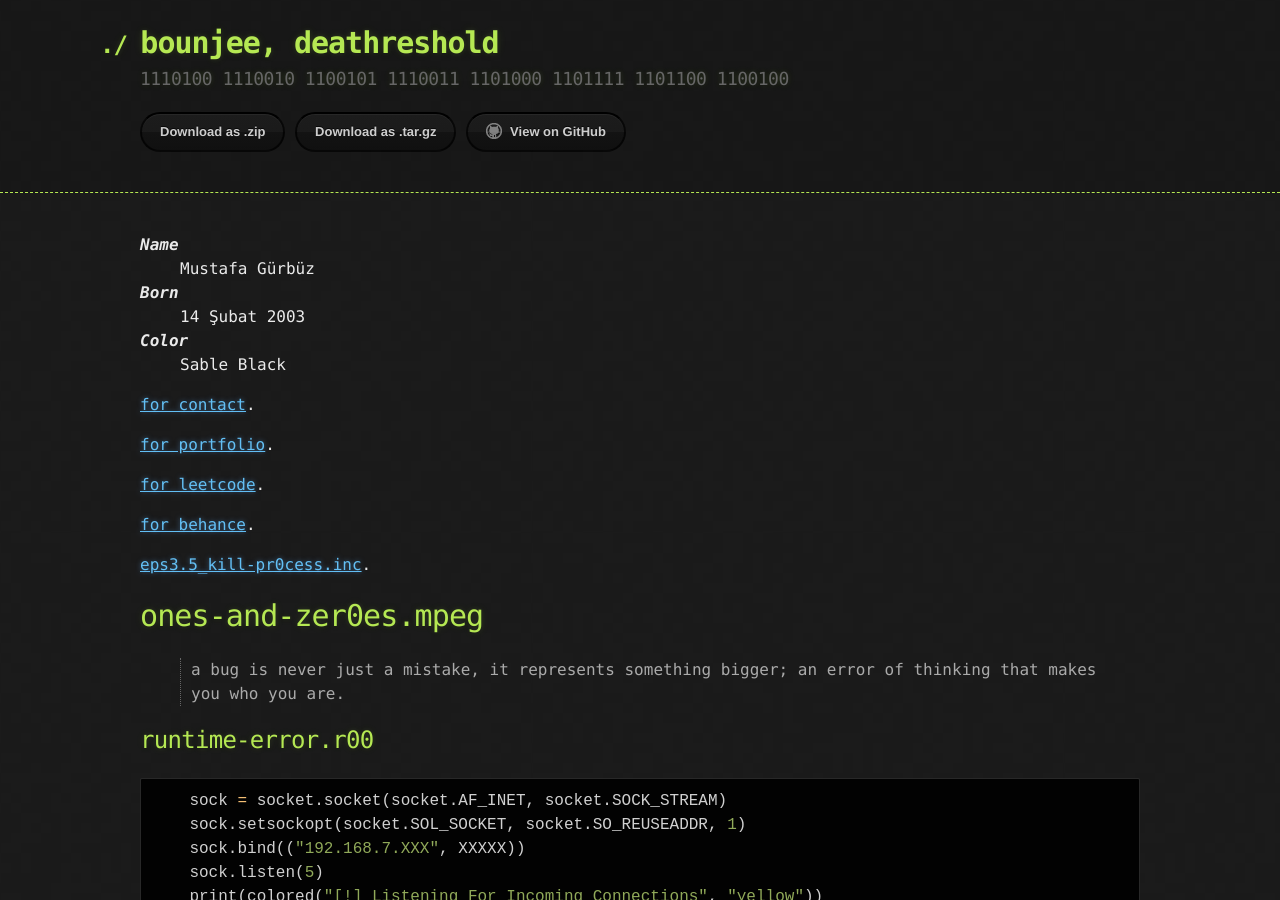
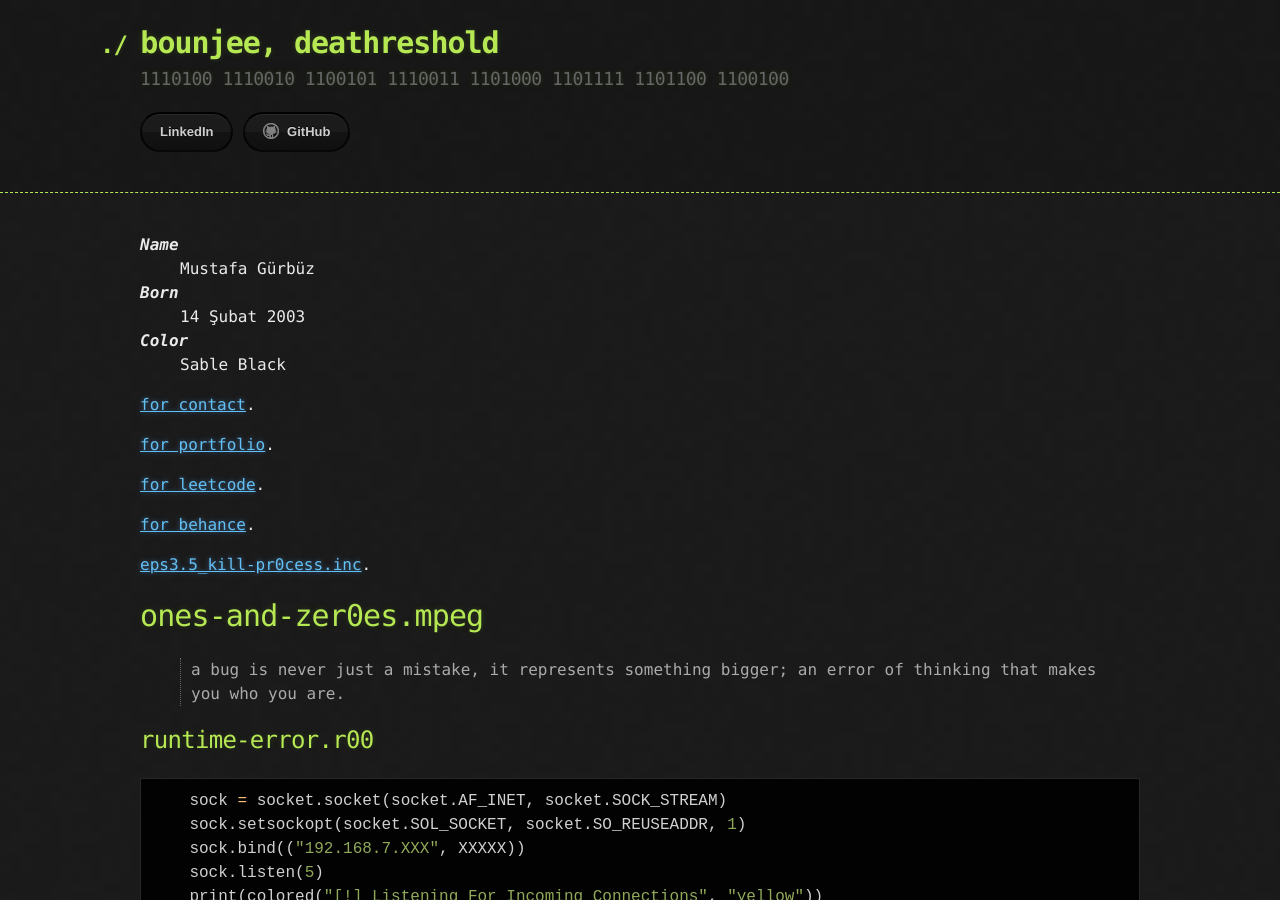
Before and after one commit to bounjee/bounjee.github.io, a Jekyll site: the page built from index.md, in a window 1280 px wide and 900 px high. Built offline with Jekyll 4.4.1, drawn with Linux system fonts in a browser that asks for light colours.

Commit message:
Update default.html

```diff
--- a/_layouts/default.html
+++ b/_layouts/default.html
@@ -21,10 +21,9 @@
 
         <section id="downloads">
           {% if site.show_downloads %}
-            <a href="{{ site.github.zip_url }}" class="btn">Download as .zip</a>
-            <a href="{{ site.github.tar_url }}" class="btn">Download as .tar.gz</a>
+            <a href="https://www.linkedin.com/in/grbuzmustafa/" class="btn">LinkedIn</a>
           {% endif %}
-          <a href="{{ site.github.repository_url }}" class="btn btn-github"><span class="icon"></span>View on GitHub</a>
+          <a href="https://github.com/bounjee" class="btn btn-github"><span class="icon"></span>GitHub</a>
         </section>
       </div>
     </header>
```
